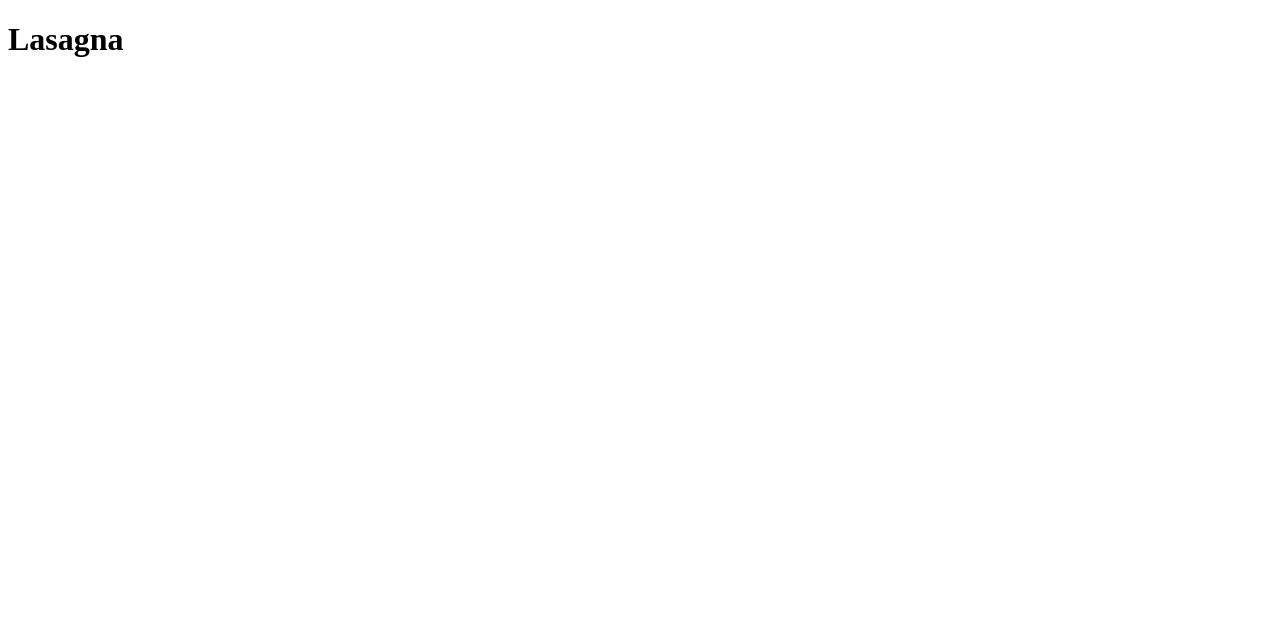
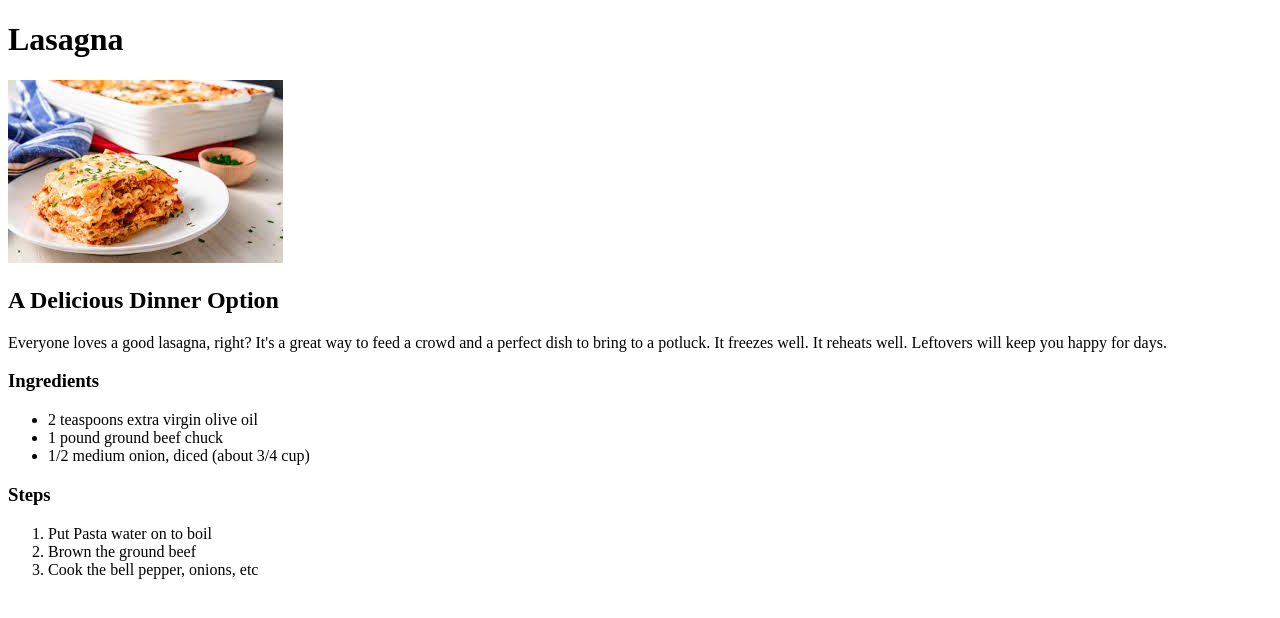
Before and after one commit to GiraffeBryce/odin-recipes, a plain HTML site: page recipes/lasagna.html in a window 1280 px wide. Drawn offline with Linux system fonts and the light colour scheme.

Commit message:
Add lasagna recipe

```diff
--- a/recipes/lasagna.html
+++ b/recipes/lasagna.html
@@ -6,5 +6,22 @@
     </head>
     <body>
         <h1>Lasagna</h1>
+        <img src = ./lasagna.jpeg>
+        <h2>A Delicious Dinner Option</h2>
+        <p>
+            Everyone loves a good lasagna, right? It's a great way to feed a crowd and a perfect dish to bring to a potluck. It freezes well. It reheats well. Leftovers will keep you happy for days.
+        </p>
+        <h3>Ingredients</h3>
+        <ul>
+            <li>2 teaspoons extra virgin olive oil</li>
+            <li>1 pound ground beef chuck</li>
+            <li>1/2 medium onion, diced (about 3/4 cup)</li>
+        </ul>
+        <h3>Steps</h3>
+        <ol>
+            <li>Put Pasta water on to boil</li>
+            <li>Brown the ground beef</li>
+            <li>Cook the bell pepper, onions, etc</li>
+        </ol>
     </body>
 </html>
```
Also changed, not shown: recipes/lasagna.jpeg (added).
